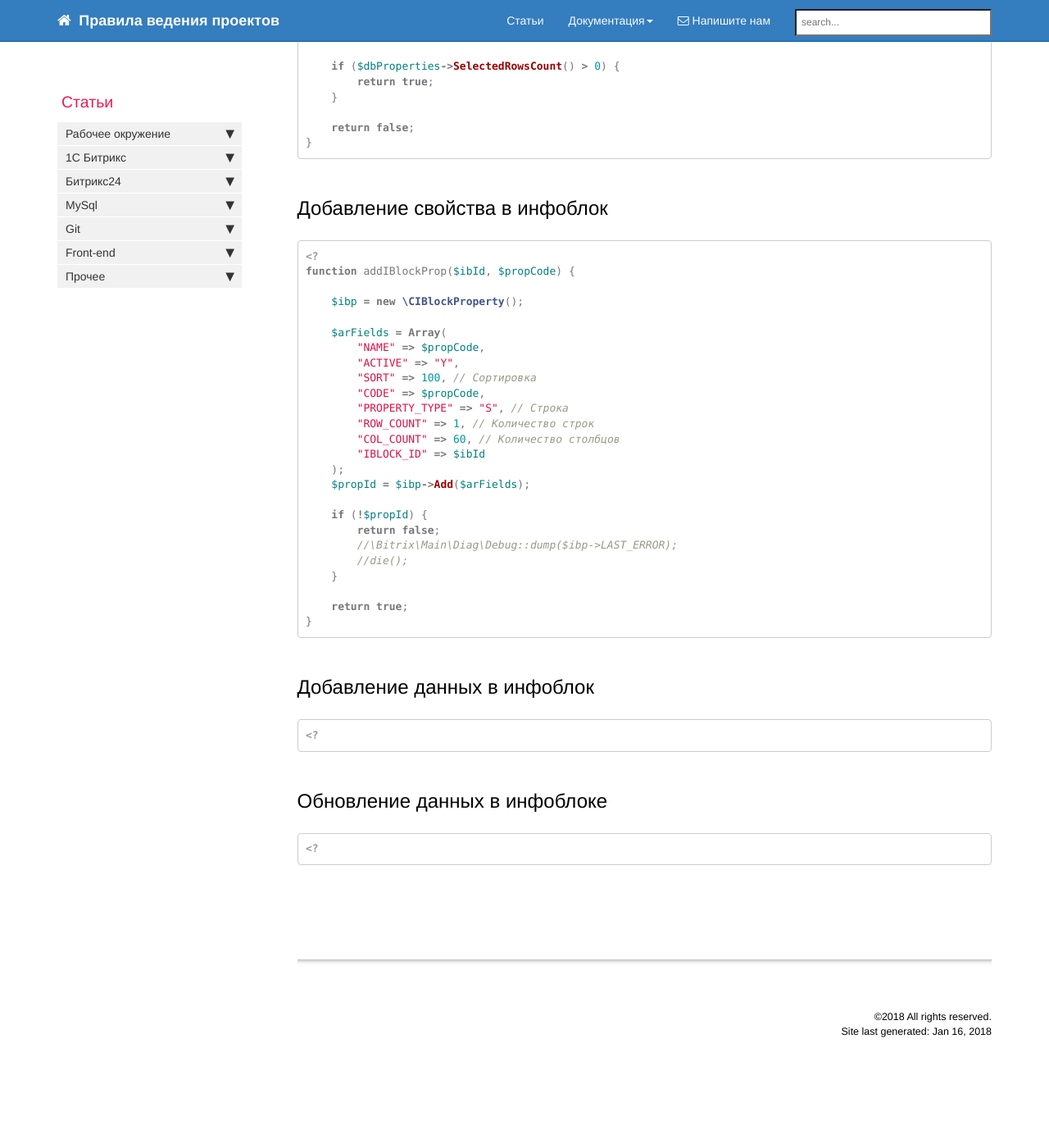
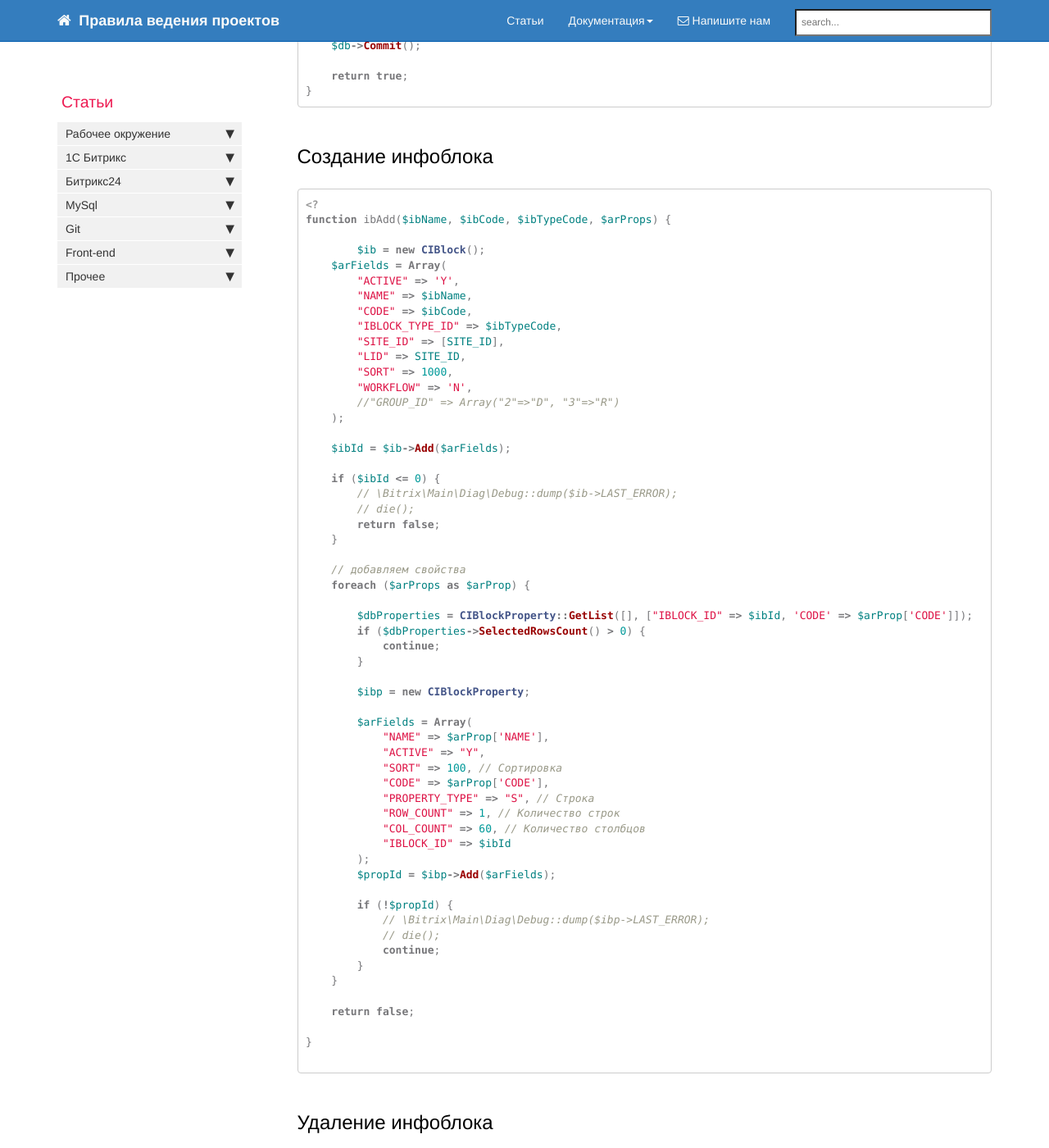
Before and after one commit to gdecider/gdecider.github.io, a Jekyll site: the page built from pages/articles/articles-bx-iblock-examples.md, in a window 1280 px wide and 1400 px high, scrolled down 1275 px. Shown: the whole window at 82% size. Built offline with Jekyll 4.4.1, drawn with Linux system fonts in a browser that asks for light colours; nearby versions of some CDN libraries; comment, search, counter and statistics services are not loaded; before the commit the page ends 2593 px from its top, so only the background shows below that; some of the changed text lies outside the part shown.

Commit message:
Update articles-bx-iblock-examples.md

````diff
--- a/pages/articles/articles-bx-iblock-examples.md
+++ b/pages/articles/articles-bx-iblock-examples.md
@@ -12,18 +12,123 @@
 
 ```php
 <?
+function ibTypeAdd($ibTypeCode, $hasSections = 'Y', $sort = 500, $lang = 'ru') {
+    $ibtCode = strtolower($ibTypeCode);
+    $dbIbt = CIBlockType::GetByID($ibtCode);
+    $arIbt = $dbIbt->GetNext();
+
+    if($arIbt) {
+        return false;
+    }
+
+    $arFields = [
+        'ID' => $ibtCode,
+        'SECTIONS' => $hasSections,
+        'IN_RSS' => 'N',
+        'SORT' => $sort,
+        'LANG' => $lang,
+    ];
+
+    $obBlocktype = new \CIBlockType();
+    $db->StartTransaction();
+    $res = $obBlocktype->Add($arFields);
+
+    if(!$res) {
+        $db->Rollback();
+
+        return false;
+    }
+
+    $db->Commit();
+
+    return true;
+}
 ```
 
 ## Удаление типа инфоблока
 
 ```php
 <?
+function ibTypeDelete($ibTypeCode) {
+    $dbIbt = CIBlockType::GetByID($ibTypeCode);
+    $arIbt = $dbIbt->GetNext();
+
+    if(!$arIbt) {
+        return false;
+    }
+
+    $db->StartTransaction();
+    if(!CIBlockType::Delete($ibTypeCode)) {
+        $db->Rollback();
+        return false;
+    }
+
+    $db->Commit();
+
+    return true;
+}
 ```
 
 ## Создание инфоблока
 
 ```php
 <?
+function ibAdd($ibName, $ibCode, $ibTypeCode, $arProps) {
+
+	$ib = new CIBlock();
+    $arFields = Array(
+        "ACTIVE" => 'Y',
+        "NAME" => $ibName,
+        "CODE" => $ibCode,
+        "IBLOCK_TYPE_ID" => $ibTypeCode,
+        "SITE_ID" => [SITE_ID],
+        "LID" => SITE_ID,
+        "SORT" => 1000,
+        "WORKFLOW" => 'N',
+        //"GROUP_ID" => Array("2"=>"D", "3"=>"R")
+    );
+
+    $ibId = $ib->Add($arFields);
+
+    if ($ibId <= 0) {
+    	// \Bitrix\Main\Diag\Debug::dump($ib->LAST_ERROR);
+        // die();
+    	return false;
+    }
+
+    // добавляем свойства
+    foreach ($arProps as $arProp) {
+
+        $dbProperties = CIBlockProperty::GetList([], ["IBLOCK_ID" => $ibId, 'CODE' => $arProp['CODE']]);
+        if ($dbProperties->SelectedRowsCount() > 0) {
+            continue;
+        }
+
+        $ibp = new CIBlockProperty;
+
+        $arFields = Array(
+            "NAME" => $arProp['NAME'],
+            "ACTIVE" => "Y",
+            "SORT" => 100, // Сортировка
+            "CODE" => $arProp['CODE'],
+            "PROPERTY_TYPE" => "S", // Строка
+            "ROW_COUNT" => 1, // Количество строк
+            "COL_COUNT" => 60, // Количество столбцов
+            "IBLOCK_ID" => $ibId
+        );
+        $propId = $ibp->Add($arFields);
+
+        if (!$propId) {
+            // \Bitrix\Main\Diag\Debug::dump($ibp->LAST_ERROR);
+            // die();
+            continue;
+        }
+    }
+
+    return false;
+
+}
+
 ```
 
 ## Удаление инфоблока
````
